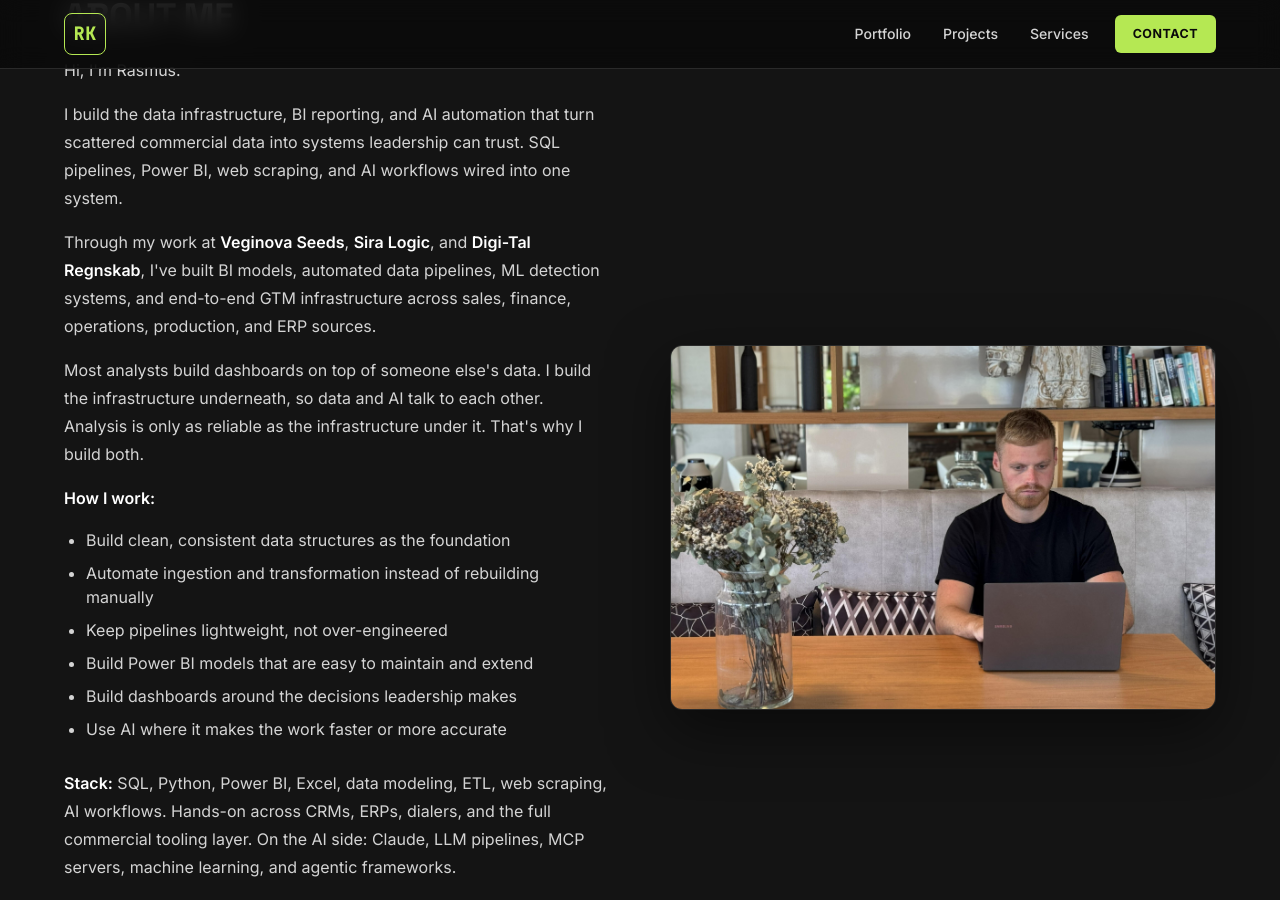
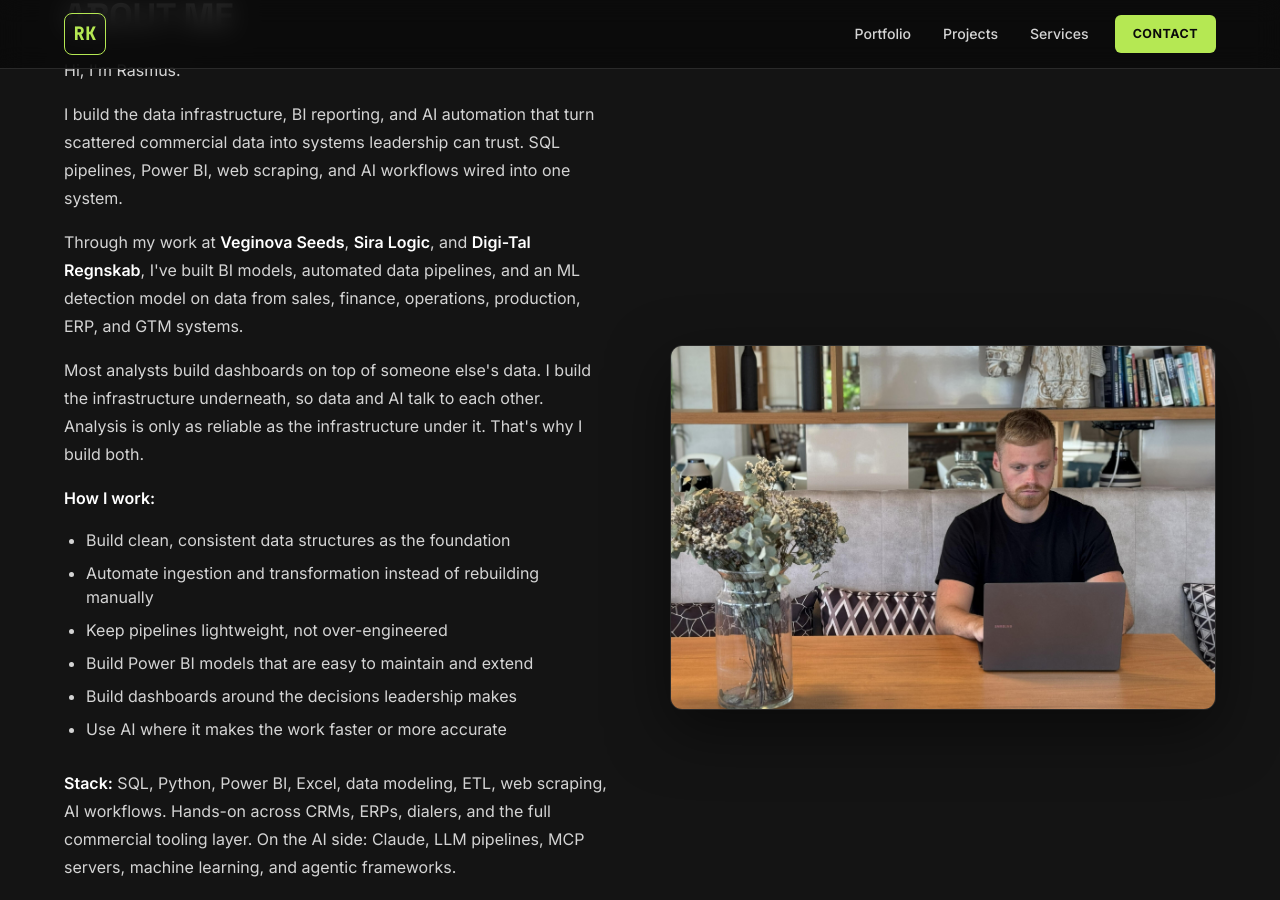
Before and after one commit to rasmuskampmann1998/rasmuskampmann.com, a Jekyll site: the page built from index.md, in a window 1280 px wide and 900 px high, scrolled down 4054 px. Built offline with Jekyll 4.4.1, drawn with Linux system fonts in a browser that asks for light colours.

Commit message:
About: correct two overclaims in the experience line
- "ML detection systems" -> "an ML detection model" (built one, not many)
- "end-to-end GTM infrastructure across ... sources" -> "on data from ...
  GTM systems" (worked with GTM/commercial data; did not build the GTM stack)

Co-Authored-By: Claude Opus 4.7 <noreply@anthropic.com>

```diff
--- a/index.md
+++ b/index.md
@@ -145,7 +145,7 @@ title: Home
         <h2>About Me</h2>
         <p>Hi, I'm Rasmus.</p>
         <p>I build the data infrastructure, BI reporting, and AI automation that turn scattered commercial data into systems leadership can trust. SQL pipelines, Power BI, web scraping, and AI workflows wired into one system.</p>
-        <p>Through my work at <strong>Veginova Seeds</strong>, <strong>Sira Logic</strong>, and <strong>Digi-Tal Regnskab</strong>, I've built BI models, automated data pipelines, ML detection systems, and end-to-end GTM infrastructure across sales, finance, operations, production, and ERP sources.</p>
+        <p>Through my work at <strong>Veginova Seeds</strong>, <strong>Sira Logic</strong>, and <strong>Digi-Tal Regnskab</strong>, I've built BI models, automated data pipelines, and an ML detection model on data from sales, finance, operations, production, ERP, and GTM systems.</p>
         <p>Most analysts build dashboards on top of someone else's data. I build the infrastructure underneath, so data and AI talk to each other. Analysis is only as reliable as the infrastructure under it. That's why I build both.</p>
         <p><strong>How I work:</strong></p>
         <ul>
```
